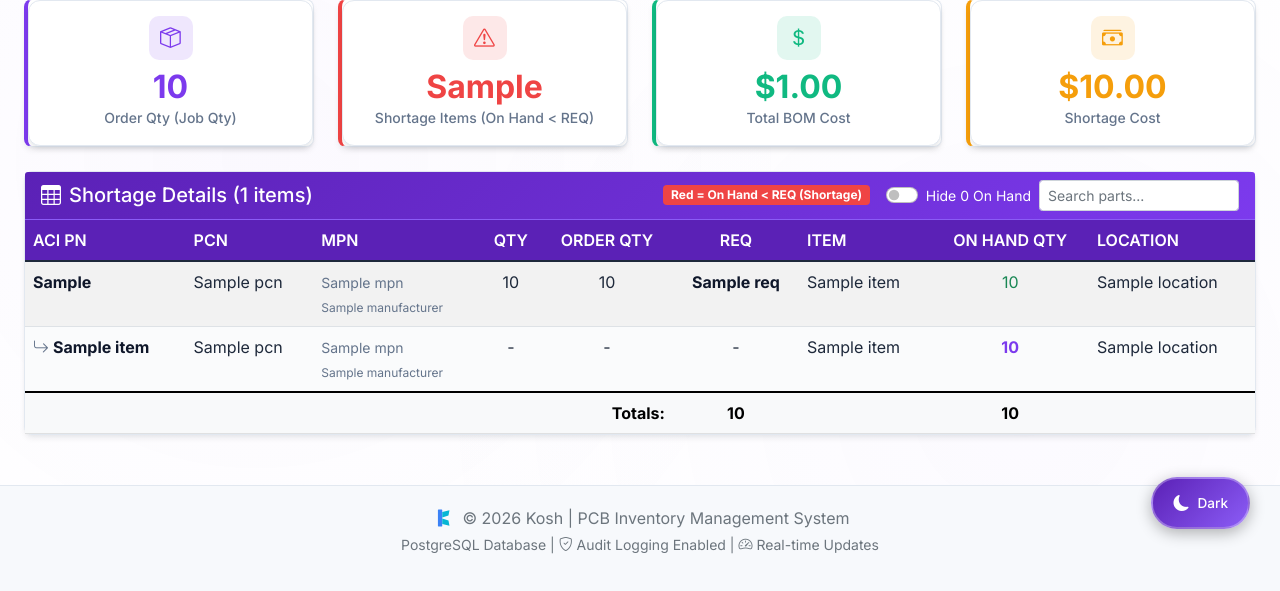
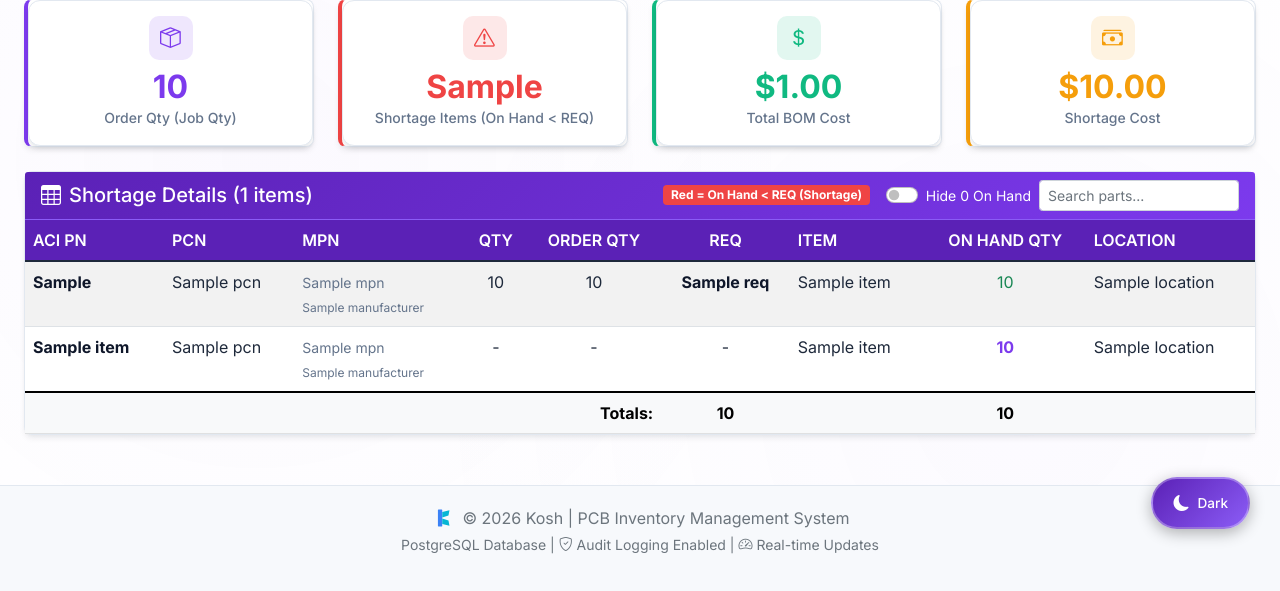
Before and after one commit to americanciruicts/KOSH, a Flask app: template templates/reports/shortage_report_view.html in a window 1280 px wide. Shown: the part 241-832 px from the top of the page. Run offline with Flask 3, Linux system fonts and the light colour scheme; the template is opened without the code that fills it: most values are stand-ins (such as "Sample title", 1, 10 or a date in 2020); data that the repository does not hold is empty; some libraries are stand-ins or nearby versions.

Commit message:
Shortage report: drop arrow icon + tint from same-MPN rows in digital view
Report users want the same-MPN/other-PN rows to read like normal rows in
the on-screen view. Remove the leading return-arrow icon and the row
background tint; the visibility cue is now just the blank QTY/ORDER/REQ
cells. Filter grouping (mpn-subrow class + data-onhand) unchanged. Excel
export has no arrow, so it is unaffected.

Co-Authored-By: Claude Opus 4.8 (1M context) <noreply@anthropic.com>

```diff
--- a/templates/reports/shortage_report_view.html
+++ b/templates/reports/shortage_report_view.html
@@ -255,9 +255,9 @@
                         <td>{{ item.location or '-' }}</td>
                     </tr>
                     {% for sub in item.other_mpn_rows %}
-                    <tr class="mpn-subrow" data-onhand="{{ sub.qty or 0 }}" style="background-color: #fafbfc;"
+                    <tr class="mpn-subrow" data-onhand="{{ sub.qty or 0 }}"
                         title="Same MPN under a different job's part number. Visibility only — not part of this job's shortage.">
-                        <td><i class="bi bi-arrow-return-right text-muted me-1"></i><strong>{{ sub.item or '-' }}</strong></td>
+                        <td><strong>{{ sub.item or '-' }}</strong></td>
                         <td>{{ sub.pcn or '-' }}</td>
                         <td>
                             <small>{{ sub.mpn or item.mpn or '-' }}</small>
```
